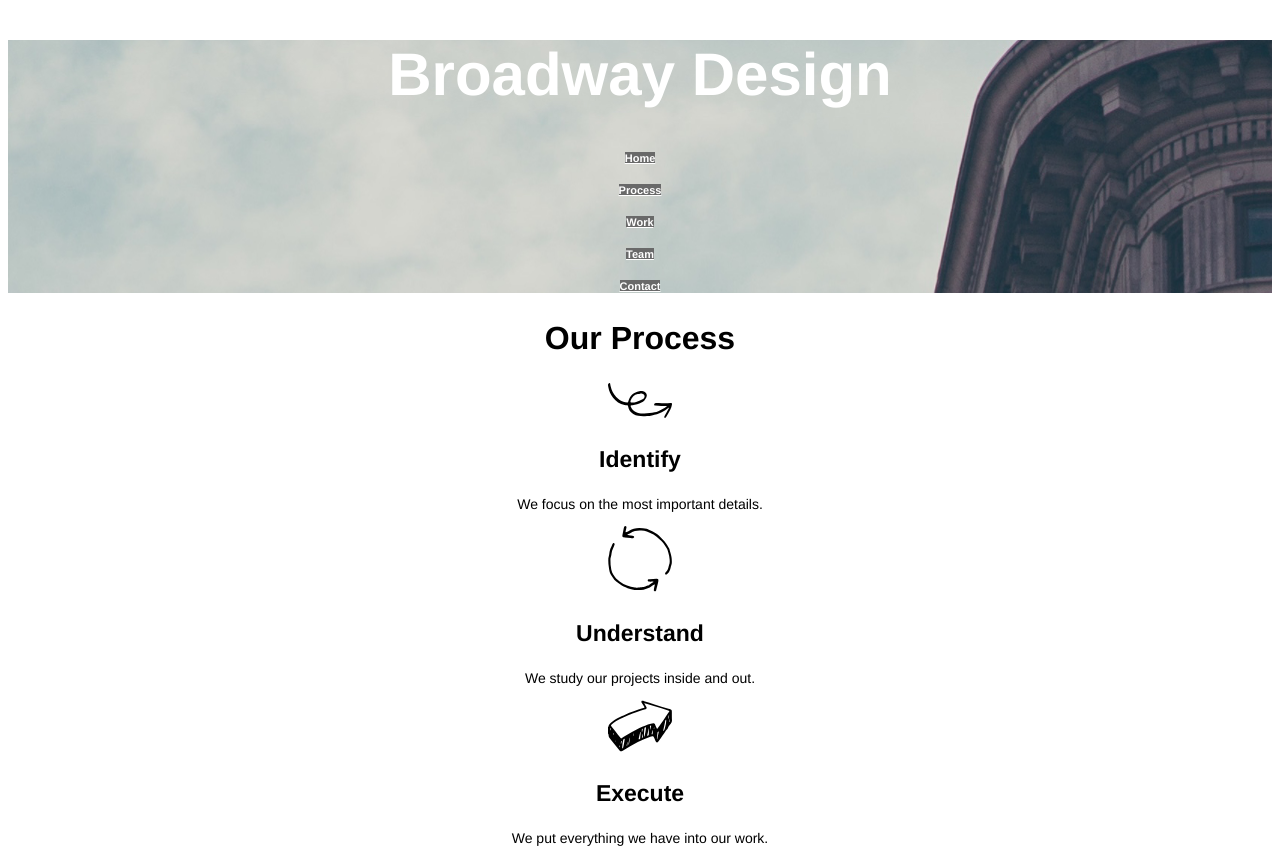
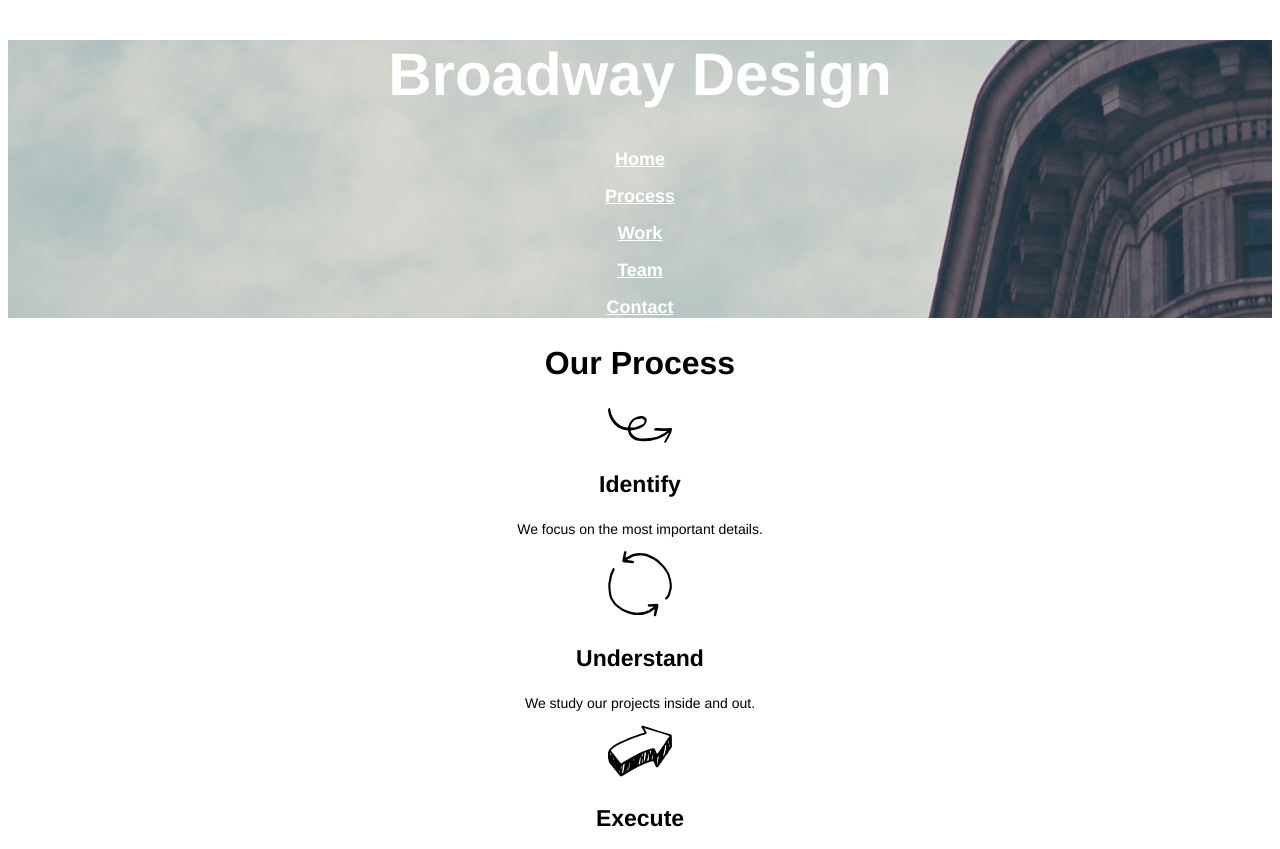
Before and after one commit to ChaseAcklam/broadway, a plain HTML site: page index.html in a window 1280 px wide. Shown: the top 849 px of the page. Drawn offline with Linux system fonts and the light colour scheme.

Commit message:
Final Product

```diff
--- a/index.html
+++ b/index.html
@@ -7,7 +7,7 @@
   <body>
     <div id="home">
       <h1>Broadway Design</h1>
-      <p><a href="#home">Home</a><br><br><a href="#process">Process</a><br><br><a href="#work">Work</a><br><br>
+      <p class="body"><a href="#home">Home</a><br><br><a href="#process">Process</a><br><br><a href="#work">Work</a><br><br>
       <a href="#team">Team</a><br><br><a href="#contact">Contact</a></p>
     </div>
     <div id="process">
@@ -42,7 +42,7 @@
       </p>
     </div>
     <div class="footer">
-      <p>©Broadway 2016 <a href="#home">Home</a> <a href="#process">Process</a> <a href="#work">Work</a> <a href="#team">Team</a>
+      <p class="dimgray">©Broadway 2016 <a href="#home">Home</a> <a href="#process">Process</a> <a href="#work">Work</a> <a href="#team">Team</a>
          <a href="#contact">Contact</a>
     </div>
   </body>
--- a/resources/css/style.css
+++ b/resources/css/style.css
@@ -3,6 +3,7 @@ body {
   font-size: 18px;
   color: white;
   text-align: center;
+  background-color: none;
 }
 h1,#home {
   background-image: url("../images/hheader.png");
@@ -11,7 +12,8 @@ h1,#home {
   font-weight: bold;
   font-size: 60px;
 }
-a{
+
+#home a{
   font-family: Helvetica;
   font-size: 18px;
   color: white;
@@ -50,5 +52,7 @@ p {
   font-family: Helvetica;
   font-size: 11px;
   color: white;
+}
+.dimgray {
   background-color: dimgray;
 }
```
